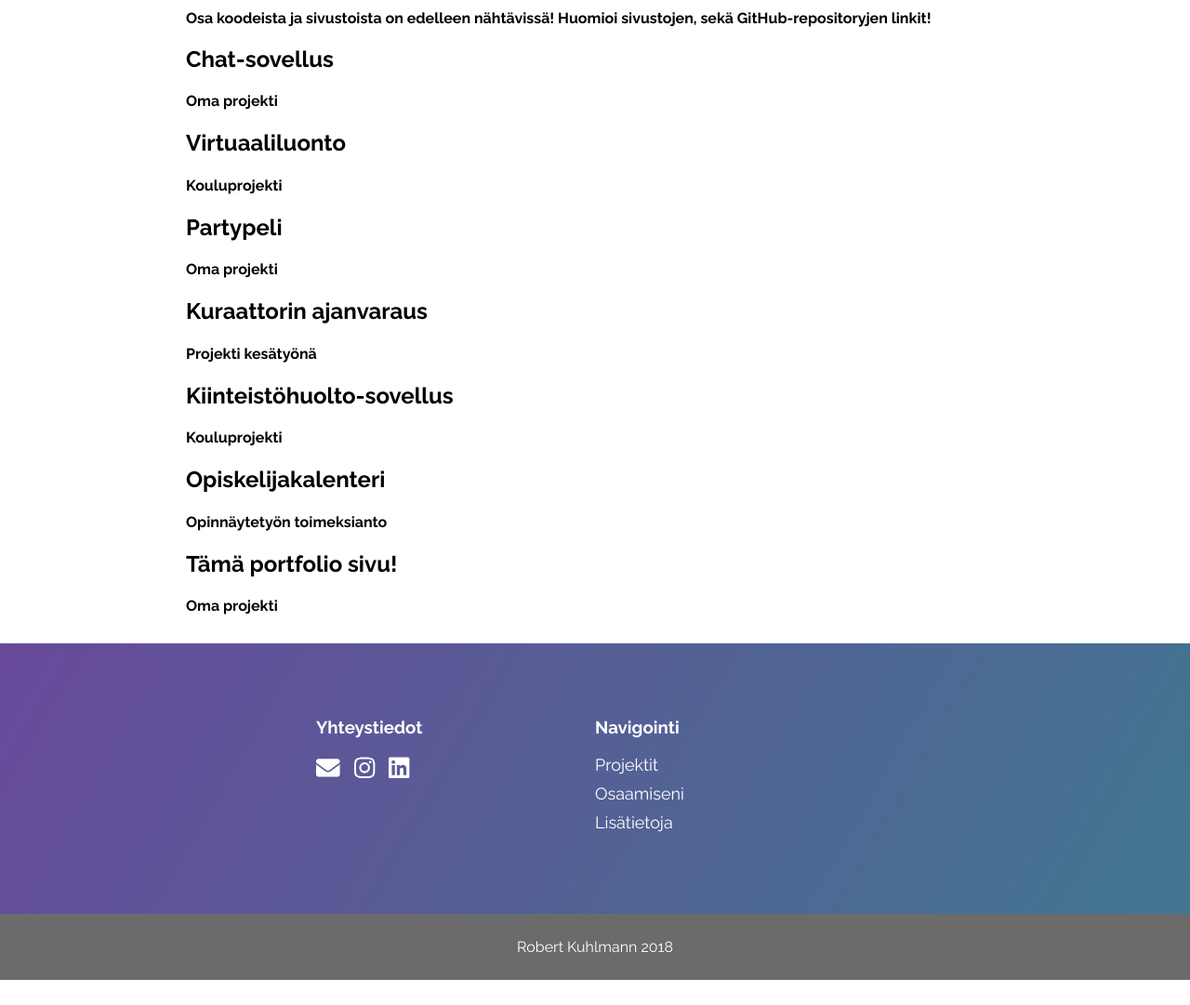
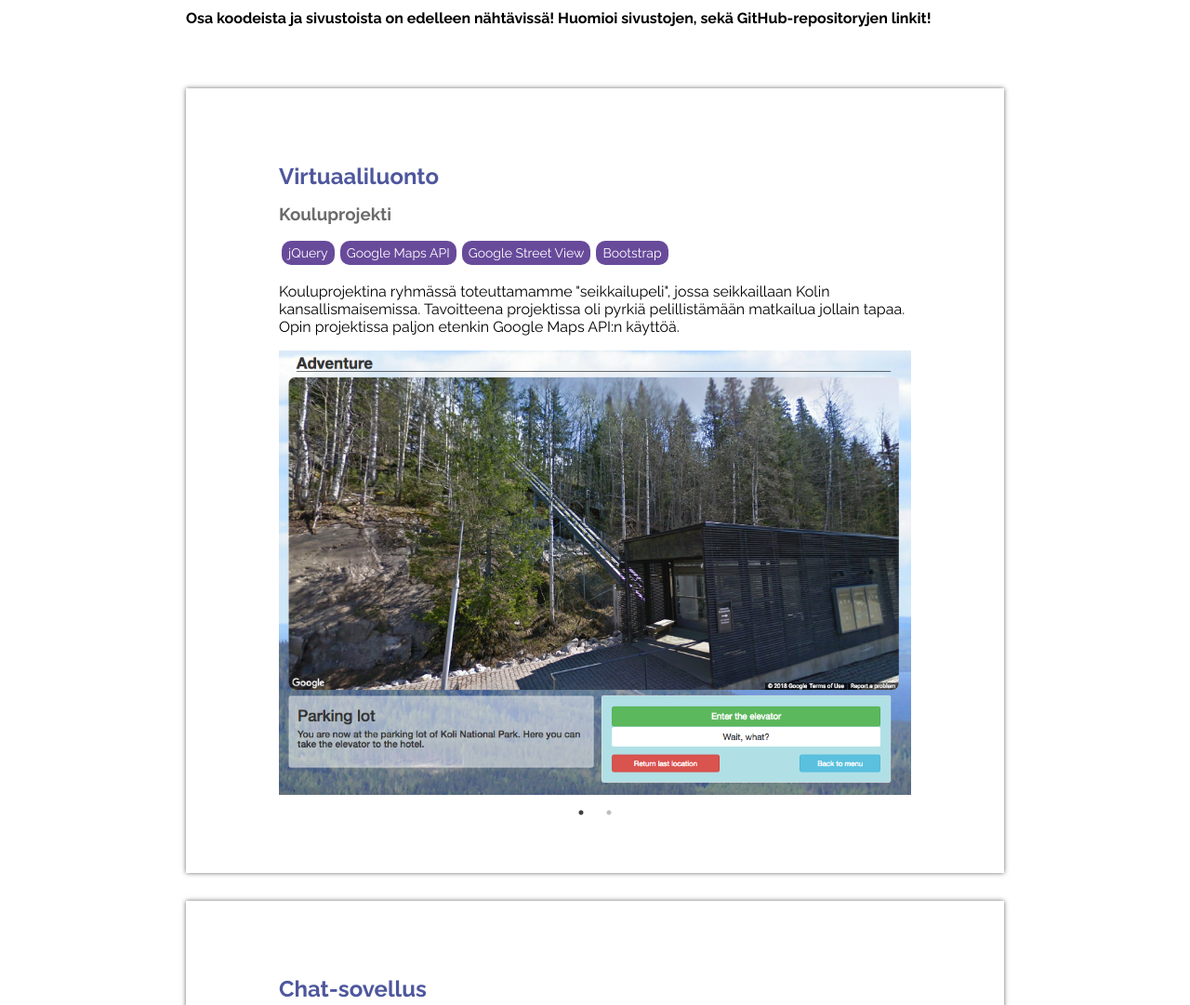
Before and after one commit to roopertti/portfolio, a Gatsby site: page /projektit in a window 1280 px wide. Shown: the part 360-1441 px from the top of the page at 93% size. Before the commit the page ends 1414 px from the top, so only its background shows below. Built offline with nearby package versions, Linux system fonts and the light colour scheme; Gatsby itself is replaced by a stand-in of ours.

Commit message:
projects page and carousel

```diff
--- a/package.json
+++ b/package.json
@@ -20,6 +20,8 @@
     "react": "^16.5.1",
     "react-dom": "^16.5.1",
     "react-helmet": "^5.2.0",
+    "react-slick": "^0.23.2",
+    "slick-carousel": "^1.8.1",
     "styled-components": "^4.0.2"
   },
   "keywords": [
--- a/src/components/projectlist.js
+++ b/src/components/projectlist.js
@@ -1,21 +1,114 @@
 import React from 'react';
 import styled from 'styled-components';
+import Slider from 'react-slick';
+import 'slick-carousel/slick/slick-theme.css';
+import 'slick-carousel/slick/slick.css';
+
+import { FontAwesomeIcon } from '@fortawesome/react-fontawesome';
+import { faGithub } from '@fortawesome/free-brands-svg-icons';
+
+import { getImageLinks } from '../projectData';
 
 const ListWrapper = styled.div`
-
+    padding: 50px 0;
 `;
 
 const ProjectWrapper = styled.article`
+    box-shadow: 0 0 5px var(--dark);
+    padding: 80px 100px;
+    margin-bottom: 30px;
+`;
 
+const SliderImage = styled.img`
+    display: inline-block;
+    width: 100%;
 `;
+
+const ImageSlider = ({image}) => {
+
+    const images = getImageLinks();
+    console.log(image);
+
+    if(typeof image === 'null') return null;
+
+    if(image.constructor === Array) {
+        const settings = {
+            infinite: true,
+            speed: 1000,
+            autoplaySpeed: 5000,
+            autoplay: true,
+            dots: true
+        }
+        return (
+            <div>
+                <Slider {...settings}>
+                    {image.map(
+                        (img, i) => (
+                            <div key={i}>
+                                <SliderImage
+                                    src={images[img]}
+                                    alt={img}></SliderImage>
+                            </div>
+                        )
+                    )}
+                </Slider>
+            </div>
+        );
+    }
+
+    if(typeof image === 'string') {
+        return (
+            <div>
+                <SliderImage
+                    src={images[image]}
+                    alt={image}></SliderImage>
+            </div>
+        );
+    }
+
+    return null;
+}
+
+
+
+const Taglist = styled.div`
+    display: flex;
+    flex-wrap: wrap;
+
+    span {
+        display: inline-block;
+        margin: 3px;
+        background-color: var(--adjacent1);
+        padding: 5px 7px;
+        border-radius: 10px;
+        color: white;
+        font-size: 14px;
+    }
+`;
+
+const titleStyle = {
+    color: 'var(--primary)',
+    margin: '0 0 10px'
+}
+
+const subTitleStyle = {
+    color: 'var(--dark)',
+    margin: '15px 0'
+};
 
 const ProjectList = ({projects}) => (
     <ListWrapper>
         {projects.map((project, i) => (
             <ProjectWrapper key={i}>
-                <h2>{project.name}</h2>
-                <h4>{project.type}</h4>
-
+                <h1 style={titleStyle}>{project.name}</h1>
+                <h3 style={subTitleStyle}>{project.type}</h3>
+                <Taglist>
+                    {project.tags.map((tag, i) => (<span key={i}>{tag}</span>))}
+                </Taglist>
+                <p>{project.text}</p>
+                <div>
+                    <ImageSlider image={project.image}></ImageSlider>
+                </div>
             </ProjectWrapper>
         ))}
     </ListWrapper>
--- a/src/projectData.js
+++ b/src/projectData.js
@@ -4,8 +4,8 @@ export const projectData = [
         type: 'Kouluprojekti',
         tags: ['jQuery', 'Google Maps API', 'Google Street View', 'Bootstrap'],
         text: 'Kouluprojektina ryhmässä toteuttamamme "seikkailupeli", jossa seikkaillaan Kolin kansallismaisemissa. Tavoitteena projektissa oli pyrkiä pelillistämään matkailua jollain tapaa. Opin projektissa paljon etenkin Google Maps API:n käyttöä.',
-        published: new Date(2016, 10, 1, 0, 0, 0, 0),
-        image: '',
+        published: new Date(2016, 9, 1, 0, 0, 0, 0),
+        image: ['virtualnature.png', 'virtualnature2.png'],
         github: 'https://github.com/roopertti/Virtuaaliluonto',
         site: null
     },
@@ -15,7 +15,7 @@ export const projectData = [
         tags: ['Node.js', 'Express.js','Angular 1.x (vanha)', 'Bootstrap'],
         text: 'Tyypillinen korttipakalla pelattava bilepeli luotuna digitaaliseen formaattiin. Projekti ei koskaan ihan valmistunut, mutta opetti paljon front-end puolen kehittämistä. Nykyään tosin Angular 1.x on hyvin pitkälti käytöstä jo poistunut, mutta ajoi asiansa tuolloin.',
         published: new Date(2017, 1, 1, 0, 0, 0, 0),
-        image: '',
+        image: 'partypeli.png',
         github: null,
         site: null
     },
@@ -24,8 +24,8 @@ export const projectData = [
         type: 'Oma projekti',
         tags: ['Node.js', 'Express.js', 'Socket.io', 'jQuery', 'Bootstrap'],
         text: 'Ensimmäinen kokeiluni Socket.io kirjaston kanssa. Toteutin verkon yli toimivan chatin, jossa keskustelu tallentui palvelimen sen hetkiseen välimuistiin. Opettavainen kokemus sen suhteen, miten erilaisia tapahtumia tulee käsitellä palvelimen puolella.',
-        published: new Date(2016, 8, 1, 0, 0, 0, 0),
-        image: '',
+        published: new Date(2016, 10, 1, 0, 0, 0, 0),
+        image: 'chatapp.png',
         github: 'https://github.com/roopertti/ChatApp',
         site: null
     },
@@ -35,7 +35,7 @@ export const projectData = [
         tags: ['Node.js', 'Express.js', 'Angular', 'Google Firebase', 'MaterialUI'],
         text: 'Suhteellisen tuore projekti, joka toteutettiin osana koulukurssia. Työskentelin pääosin projektissamme itsenäisesti front-endin parissa. Minulle tuli hyvin tutuksi uudistuneen Angularin toiminnot, sekä TypeScript-laajennus. Myös Googlen suosittu MaterialUI-kirjasto tuli tutuksi.',
         published: new Date(2018, 5, 1, 0, 0, 0, 0),
-        image: '',
+        image: ['kiinteisto1.png', 'kiinteisto2.png'],
         github: null,
         site: null
     },
@@ -45,7 +45,7 @@ export const projectData = [
         tags: ['Node.js', 'Express.js', 'MongoDB', 'Angular 1.x (vanha)', 'Bootstrap'],
         text: 'Kesätöikseni toisen opiskelijan kanssa kehittelemäni ajanvarausjärjestelmä, jonka avulla pystyttiin helpottamaan ajanvarausprosessia opintokuraattorille.',
         published: new Date(2017, 5, 1, 0, 0, 0, 0),
-        image: '',
+        image: ['kuraattori.png', 'kuraattori2.png'],
         github: null,
         site: 'https://web.karelia.fi/opintokuraattorin-ajanvaraus/'
     },
@@ -55,7 +55,7 @@ export const projectData = [
         tags: ['React', 'Redux', 'Google Firebase', 'Google Cloud Functions','Jest', 'Enzyme', 'Styled Components'],
         text: 'Opinnäytetyötäni varten toteutuksen alla olevan opiskelijatapahtumakalenteri. Kalenteri tehdään yhden sivun sovelluksena (SPA) käyttämällä nykyään hyvin suosittuja React- ja Redux-kirjastoja. Ominaisuudet pyrtään myös yksikkötestaamaan huolellisesti Jest- ja Enzyme-työkalujen avulla.',
         published: new Date(2018, 10, 1, 0, 0, 0, 0),
-        image: '',
+        image: ['oppari1.png', 'oppari2.png'],
         github: null,
         site: 'https://student-events.firebaseapp.com/'
     },
@@ -63,9 +63,9 @@ export const projectData = [
         name: 'Tämä portfolio sivu!',
         type: 'Oma projekti',
         tags: ['React', 'Gatsby', 'Styled Components'],
-        text: 'Tässä yhteen viikonloppuun kiireellä kasaan paiskittu perus staattisesta sisällöstä koostuva sivusto, tavoitteena kokeilla Gatsby-työkalun ominaisuuksia yhdessä React:in kanssa. Toivottavasti portfolio on asiansa ajanut tähän asti!',
+        text: 'Tässä yhteen viikonloppuun nopeasti kasaan paiskittu perus staattisesta sisällöstä koostuva sivusto, tavoitteena kokeilla Gatsby-työkalun ominaisuuksia yhdessä React:in kanssa. Toivottavasti portfolio on asiansa ajanut tähän asti!',
         published: new Date(2018, 10, 1, 0, 0, 0, 0),
-        image: '',
+        image: 'portfolio.png',
         github: '',
         site: ''
     }
@@ -74,3 +74,17 @@ export const projectData = [
 export const returnProjectsSorted = () => (projectData.sort((a, b) => {
     return a.published.getTime() - b.published.getTime();
 }));
+
+export const getImageLinks = () => {
+    const imageFiles = require.context('./images/projektikuvat', false, /\.(png|jpe?g|svg)$/);
+    const keys = imageFiles.keys();
+    const imageSources = keys.map(imageFiles);
+    let images = {};
+    for(const index of keys.keys()) {
+        const key = keys[index].substring(2);
+
+        images = { ...images, [key]: imageSources[index] };
+    }
+
+    return images;
+}
```
Also changed, not shown: src/images/gatsby-astronaut.png (deleted), src/images/projektikuvat/chatapp.png (added), src/images/projektikuvat/kiinteisto1.png (added), src/images/projektikuvat/kiinteisto2.png (added), src/images/projektikuvat/kuraattori.png (added), src/images/projektikuvat/kuraattori2.png (added), src/images/projektikuvat/oppari1.png (added), src/images/projektikuvat/oppari2.png (added), src/images/projektikuvat/partypeli.png (added), src/images/projektikuvat/portfolio.png (added), src/images/projektikuvat/virtualnature.png (added), src/images/projektikuvat/virtualnature2.png (added), 1 other file.
